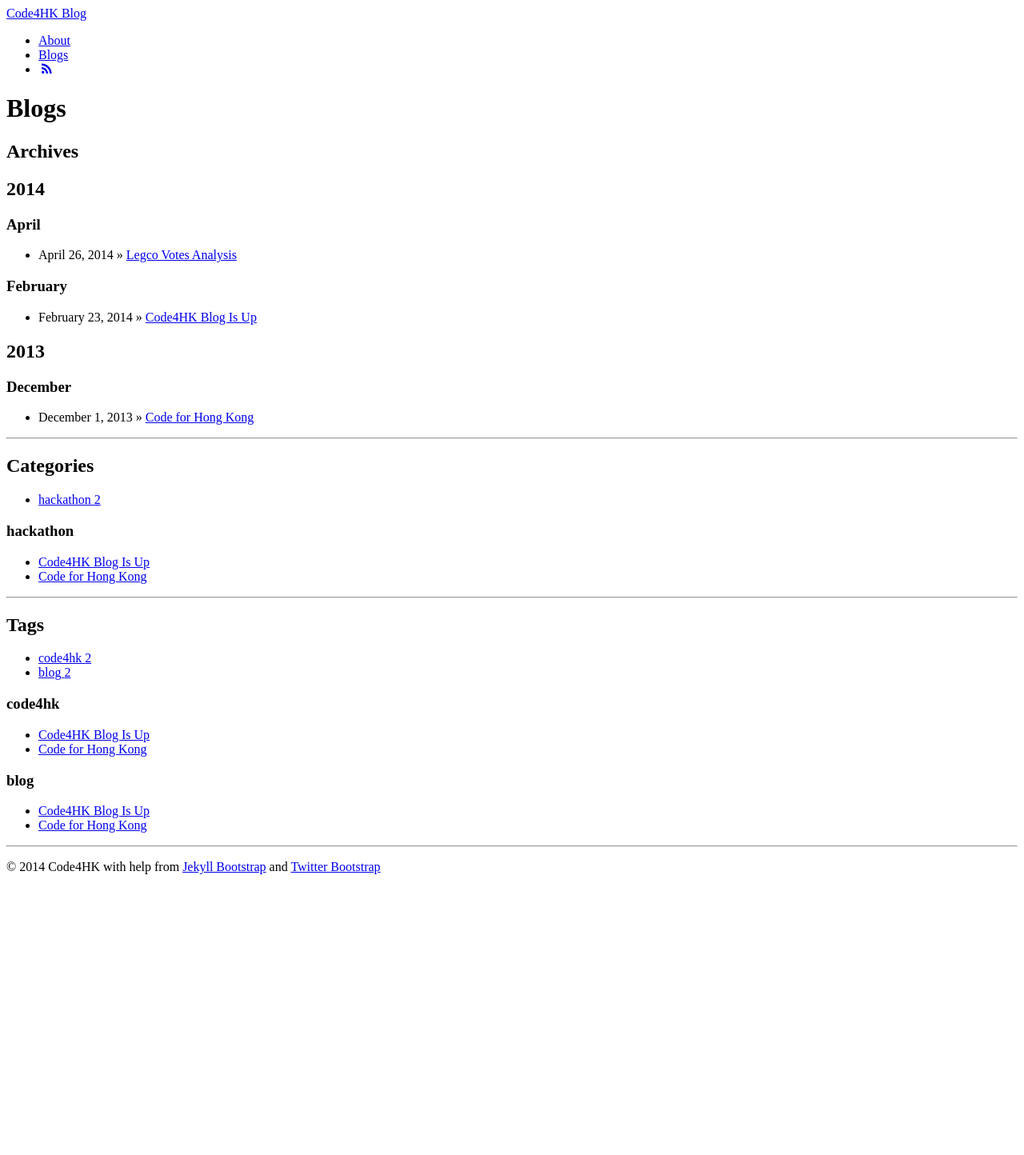
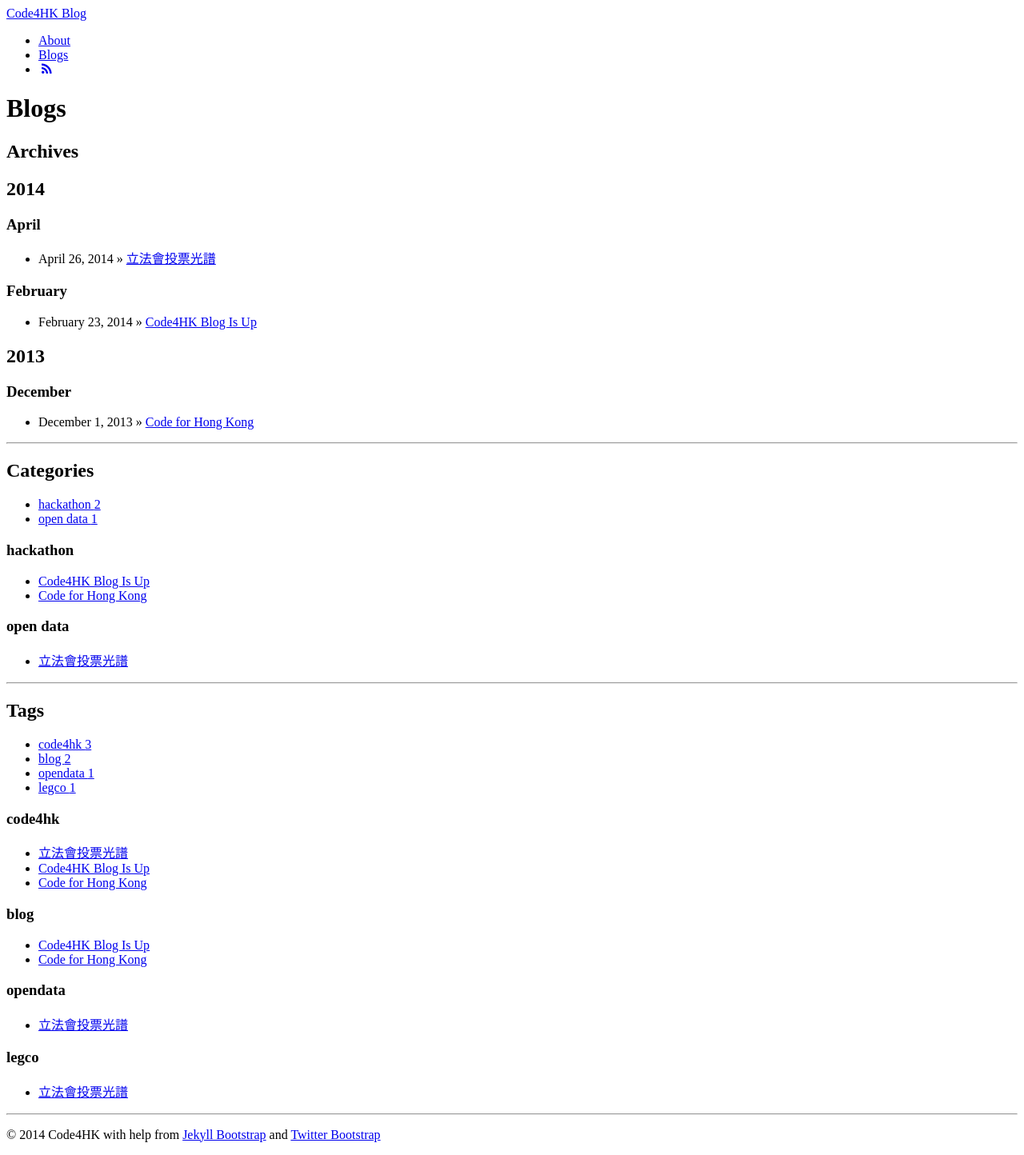
Before and after one commit to code4hk/code4hk.github.io, a Jekyll site: the page built from blogs.html, in a window 1280 px wide. Shown: the whole page at 80% size. Built offline with Jekyll 4.4.1, drawn with Linux system fonts in a browser that asks for light colours; Markdown is read by kramdown in place of the engine named in the settings; before the commit the page ends 1109 px from its top, so only the background shows below that.

Commit message:
Update 2014-04-26-legco-votes-analysis.md

```diff
--- a/_posts/2014-04-26-legco-votes-analysis.md
+++ b/_posts/2014-04-26-legco-votes-analysis.md
@@ -1,3 +1,15 @@
+---
+layout: post
+category : open data
+author: vincentlaucy
+author_url: https://twitter.com/vincent_lcy
+title: "立法會投票光譜"
+tagline: "開放數據分析"
+tags : [code4hk, opendata, legco]
+---
+{% include JB/setup %}
+
+
 ##立法會投票光譜 - 開放數據分析
 
 關心時事的朋友可能有留意《立法會重要表決紀錄》網站 （<u>www.legcovotes.net</u>）的設立，令議員政黨取態一目了然。
```
Also changed, not shown: other parts of _posts/2014-04-26-legco-votes-analysis.md (+4 -0 lines).
